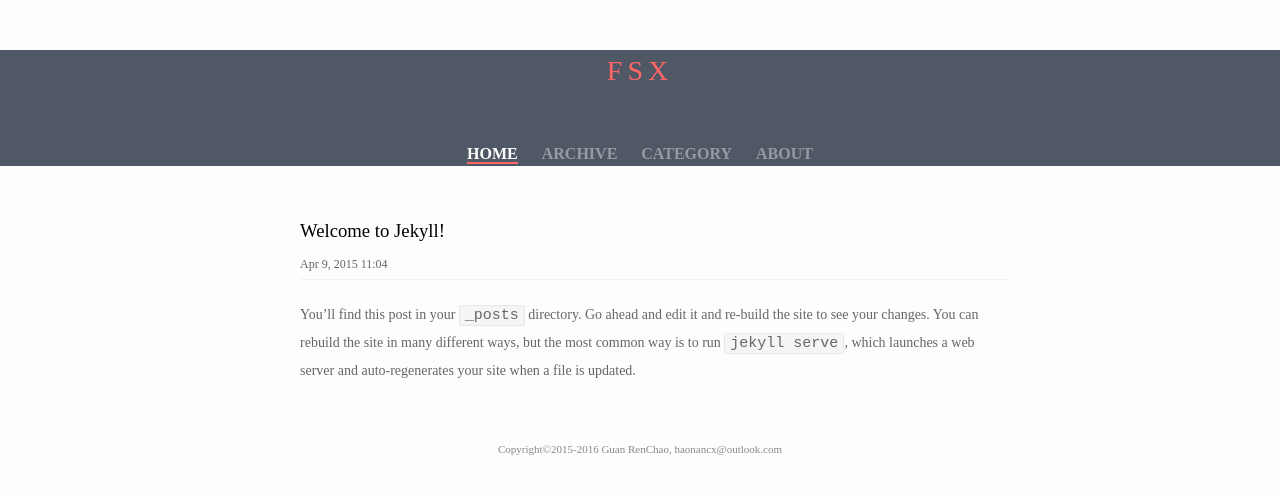
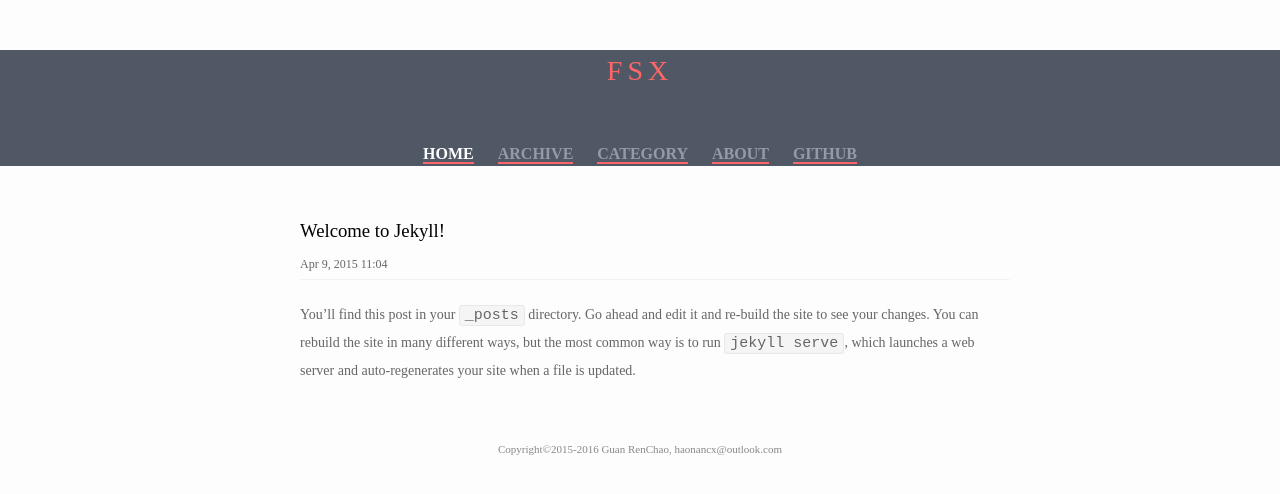
Before and after one commit to xtd420/Haonancx.github.io, a Jekyll site: the page built from index.html, in a window 1280 px wide. Shown: the top 494 px of the page. Built offline with Jekyll 4.4.1, drawn with Linux system fonts in a browser that asks for light colours.

Commit message:
changes pull github

```diff
--- a/_includes/header.html
+++ b/_includes/header.html
@@ -24,6 +24,9 @@
 					<a href="/archive.html">archive</a>
 				</li>
 			{% endif %}
+
+
+
 			{% if page.path == "category.html" %}
 			<span class="title">
 				<li>
@@ -46,6 +49,10 @@
 					<a href="/about.html">about</a>
 				</li>
 			{% endif %}
+
+				<li>
+					<a href="https://github.com/{{ site.github_username }}">GITHUB</a>
+				</li>
 		</div>
 <!-- 		<ul class="social-links">
 			<li>
--- a/_sass/_layout.scss
+++ b/_sass/_layout.scss
@@ -22,6 +22,7 @@
 }
 .MainIndex a{
     color: #F66;
+    font-family:inherit;
 }
 .nav {
     color: #707070;
@@ -51,13 +52,13 @@
 .nav a:link {
     opacity: 1;
     transition: all 0.15s linear 0s;
-    text-decoration: none;
+    border-bottom: 2px solid #f66;
 }
 
 .nav li a:visited {
     opacity: 1;
     transition: all 0.15s linear 0s;
-    text-decoration: none;
+    border-bottom: 2px solid #f66;
 }
 
 .nav li a:hover {
```
